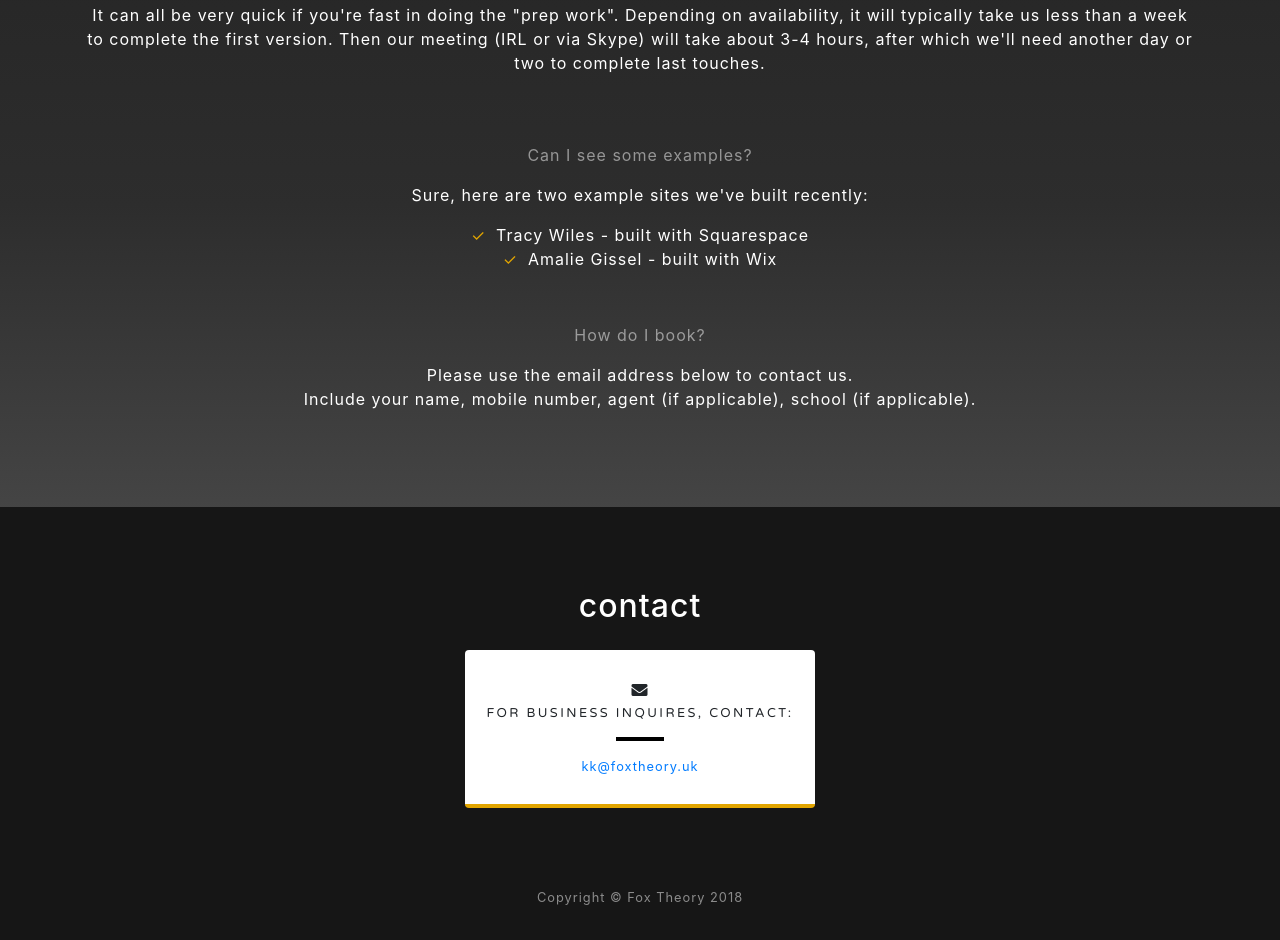
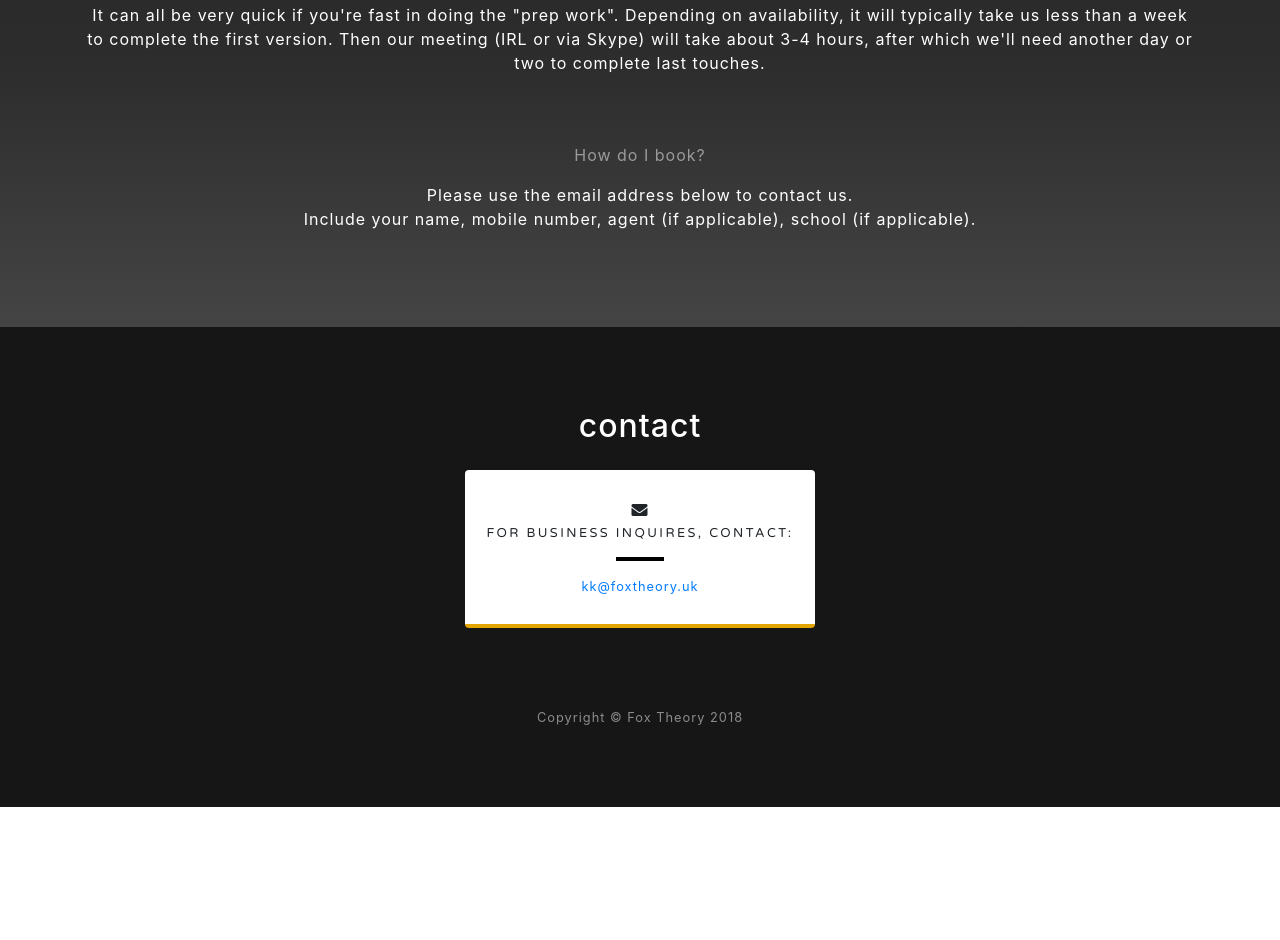
Before and after one commit to verybiigcat/foxtheory, a website with bundled scripts: page website.html in a window 1280 px wide. Shown: the part 1512-2452 px from the top of the page. After the commit the page ends 2319 px from the top, so only its background shows below. Built offline with nearby package versions, Linux system fonts and the light colour scheme.

Commit message:
Removed references for now

```diff
--- a/website.html
+++ b/website.html
@@ -84,17 +84,6 @@
 		<br/><br/>
 		<p class="text-white-50 mb-3 mt-1 text-center">How long will it take?</p>
 		<p class="text-white mb-3 mt-1 text-center">It can all be very quick if you're fast in doing the "prep work". Depending on availability, it will typically take us less than a week to complete the first version. Then our meeting (IRL or via Skype) will take about 3-4 hours, after which we'll need another day or two to complete last touches. </p>
-	   </div>
-
-	   <br/><br/>
-		<p class="text-white-50 mb-3 mt-1 text-center">Can I see some examples?</p>
-		<p class="text-white mb-3 mt-1 text-center">Sure, here are two example sites we've built recently:</p>
-		<ul class="list-group text-white text-center ">
-			<li><a href="http://www.tracywiles.com/" target="_blank">Tracy Wiles</a> - built with Squarespace</li>
-			<li><a href="https://www.amaliegissel.com/" target="_blank">Amalie Gissel</a> - built with Wix</li>
-		</ul>
-	   </div>
-
 	    <br/><br/>
 		<p class="text-white-50 mb-3 mt-1 text-center">How do I book?</p>
 		<p class="text-white mb-3 mt-1 text-center">Please use the email address below to contact us.<br/>Include your name, mobile number, agent (if applicable), school (if applicable).</p>
```
